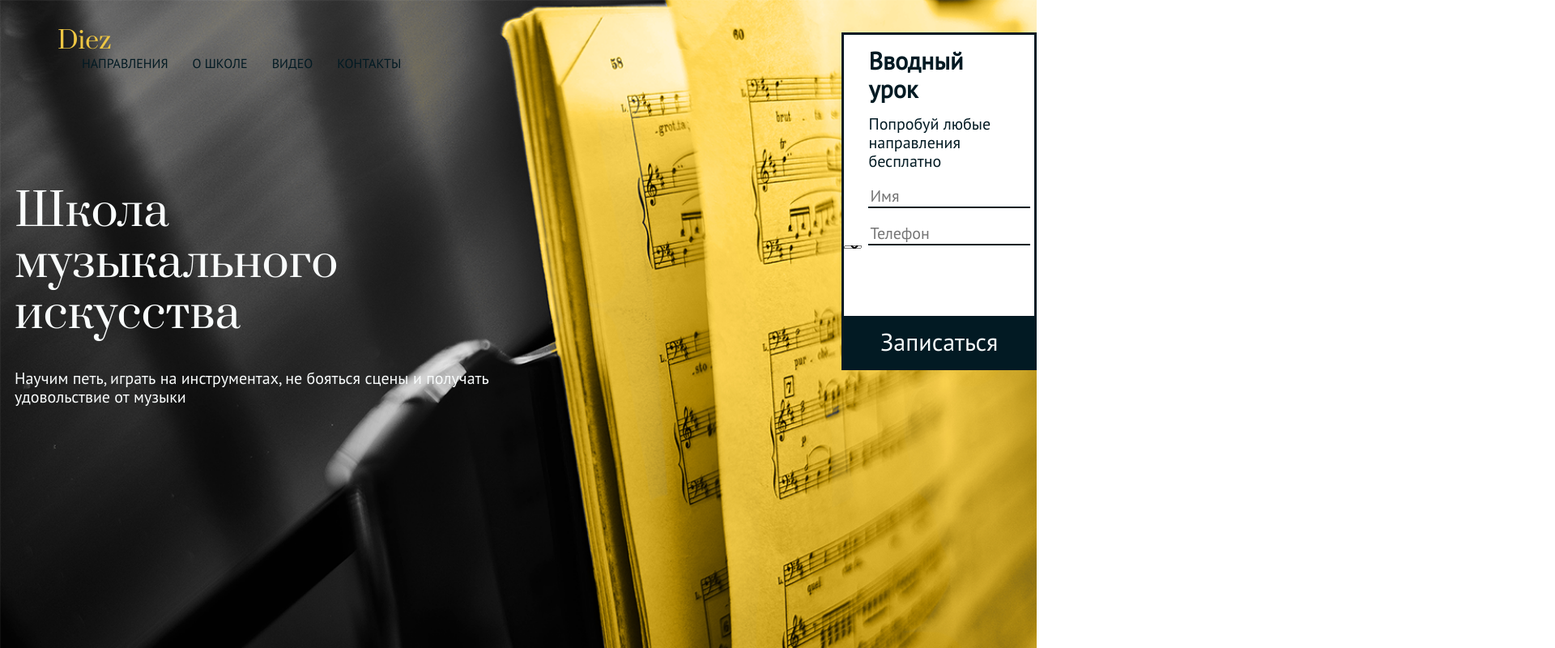
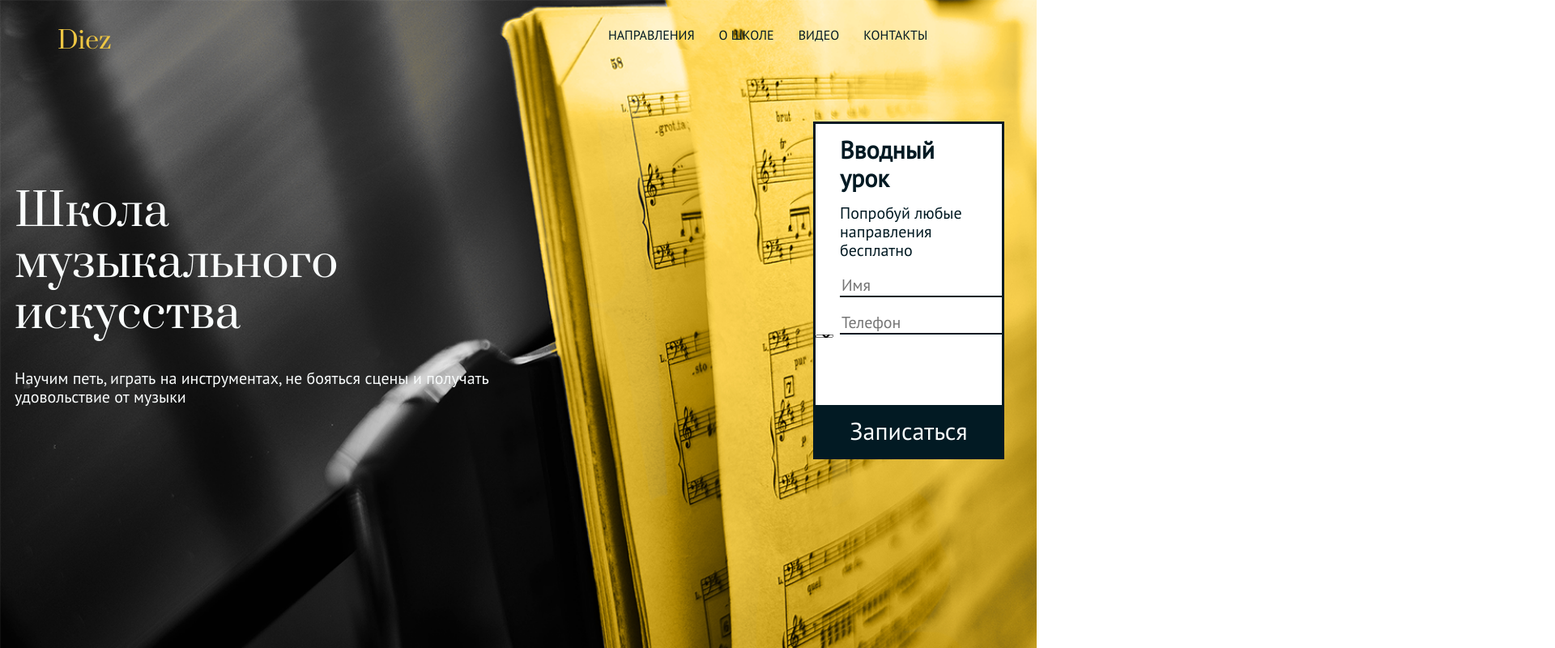
Before and after one commit to Sincansen/diez-svetlov, a plain HTML site: page index.html in a window 1280 px wide. Shown: the top 800 px of the page at 81% size, 1920 px wide, since content can reach past the window. Drawn offline with Linux system fonts and the light colour scheme.

Commit message:
Исправлено

```diff
--- a/css/style.css
+++ b/css/style.css
@@ -57,6 +57,11 @@ h4 {
     font-weight: 400;
     font-style: normal;
     color: #eec643;
+}
+
+.page-header_block{
+    display: flex;
+    flex-direction: row;
 }
 
 .menu{
@@ -571,7 +576,7 @@ body {
 
 .main-nav {
     display: flex;
-
+    text-align: left;
 }
 
 .nav-toggle {
@@ -582,7 +587,7 @@ body {
     display: flex;
     flex-direction: row;
     position: relative;
-    margin: 0;
+    margin-left: 580px;
     padding: 0;
     list-style: none;
     background-color: transparent;
@@ -645,7 +650,8 @@ body {
     height: 417px;
     width: 270px;
     padding: 0;
-    margin-top: 50px;
+    margin-top: 150px;
+    margin-right: 40px;
     border: solid 3px #021a23;
     background-color: #fff;
 }
@@ -688,7 +694,6 @@ body {
 }
 
 .promo-form {
-    margin-top: 40px;
     padding: 0;
 }
 
--- a/index.html
+++ b/index.html
@@ -15,6 +15,7 @@
 <body>
   <header class="page-header">
     <div class="container">
+      <div class="page-header_block">
         <div class="logo-block">
           <a href="#" class="logo">Diez</a>
         </div>
@@ -37,6 +38,7 @@
           </nav>
           <div class="nav-toggle">
             <span>Меню</span>
+          </div>
         </div>
       </div>
     </div>
```
Lines whose indentation alone changed are shown as unchanged.
